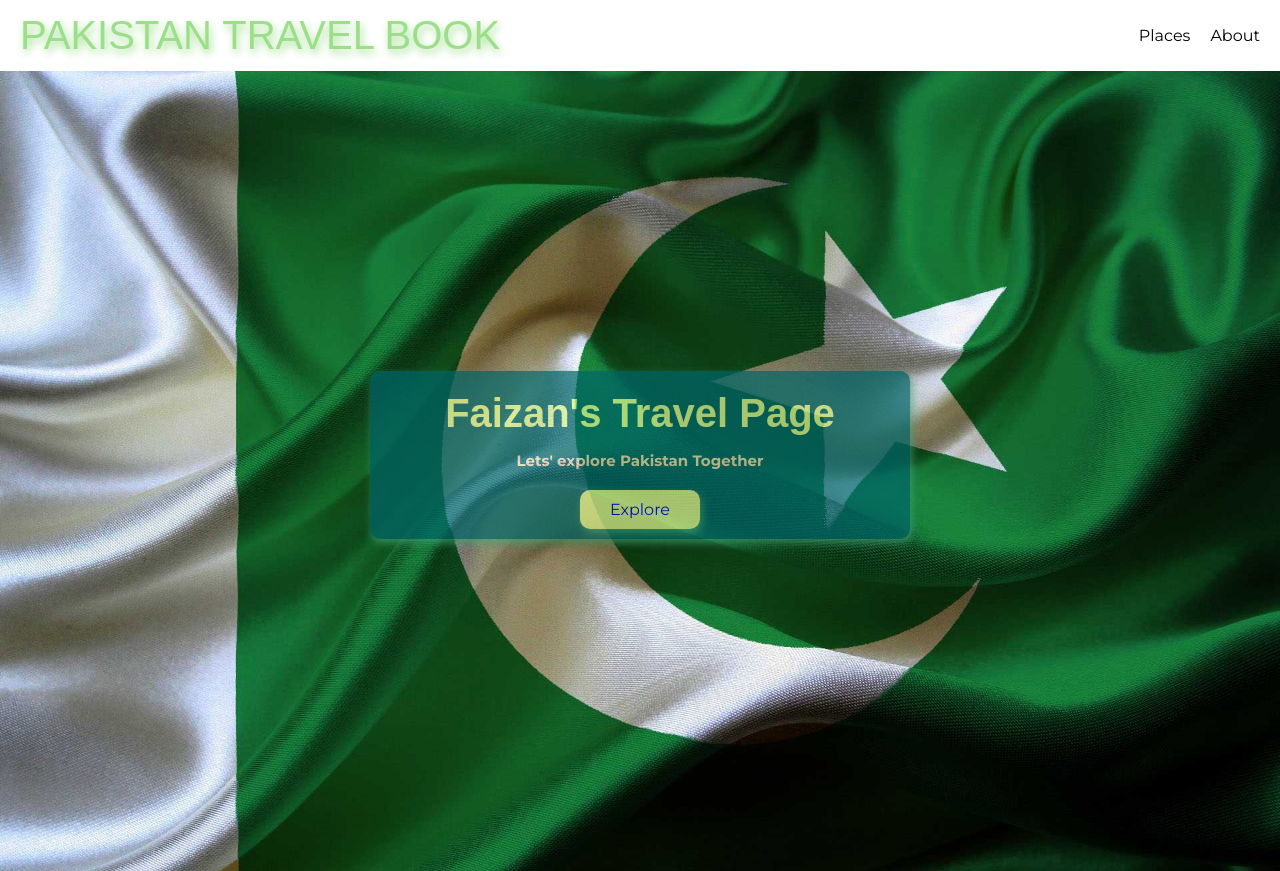
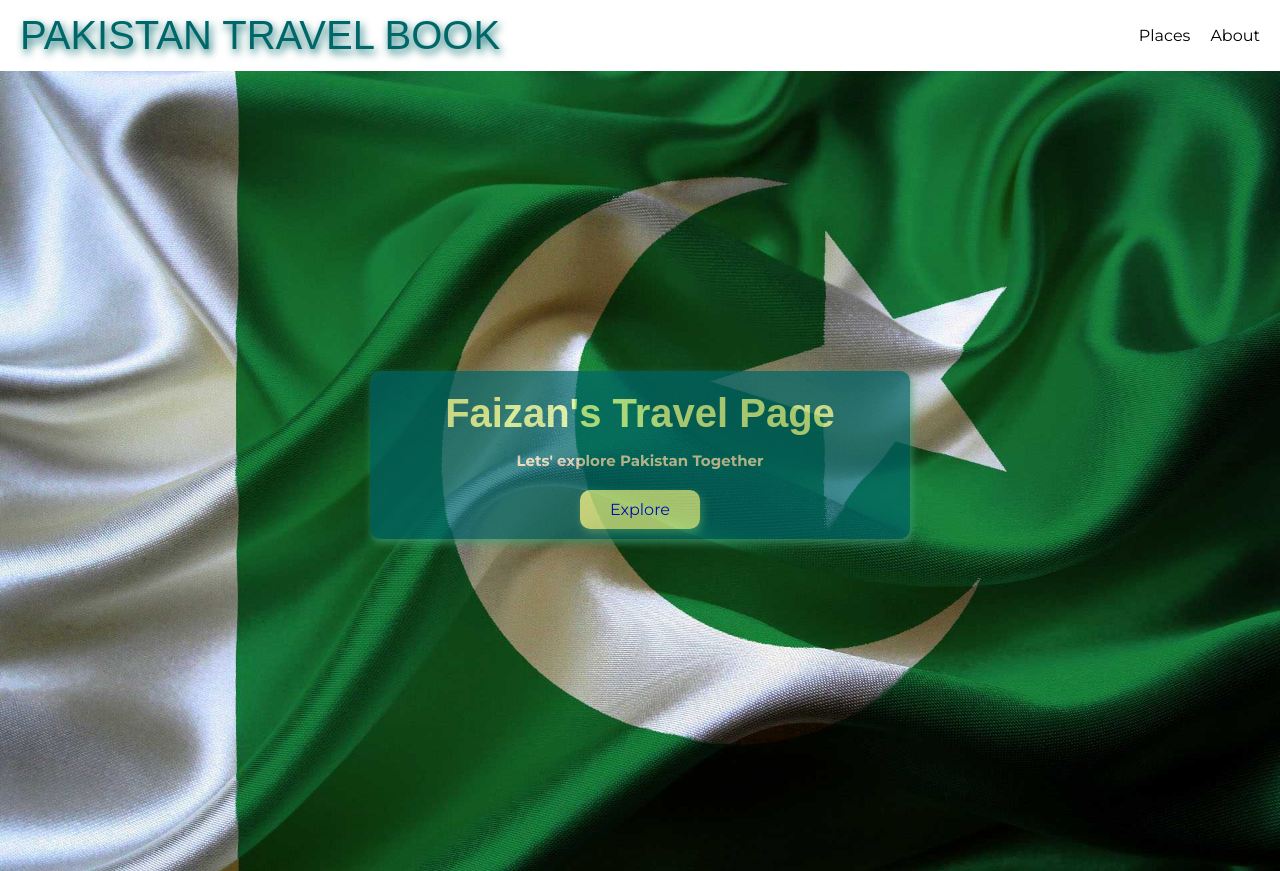
Before and after one commit to Faizan-glitch-os/Pakistan-travel-book-day15-onwards, a plain HTML site: page index.html in a window 1280 px wide. In both pictures the pointer is over the link "PAKISTAN TRAVEL BOOK". Drawn offline with Linux system fonts and the light colour scheme; a web font is replaced by a local one.

Commit message:
logo anchor hover completed

```diff
--- a/shared.css
+++ b/shared.css
@@ -19,6 +19,14 @@ header {
   text-shadow: 2px 4px 8px;
 }
 
+.logo a:hover {
+  text-decoration: none;
+  color: #006769;
+  font-size: 40px;
+  text-transform: uppercase;
+  text-shadow: 2px 4px 8px;
+}
+
 ul {
   list-style: none;
 }
```
